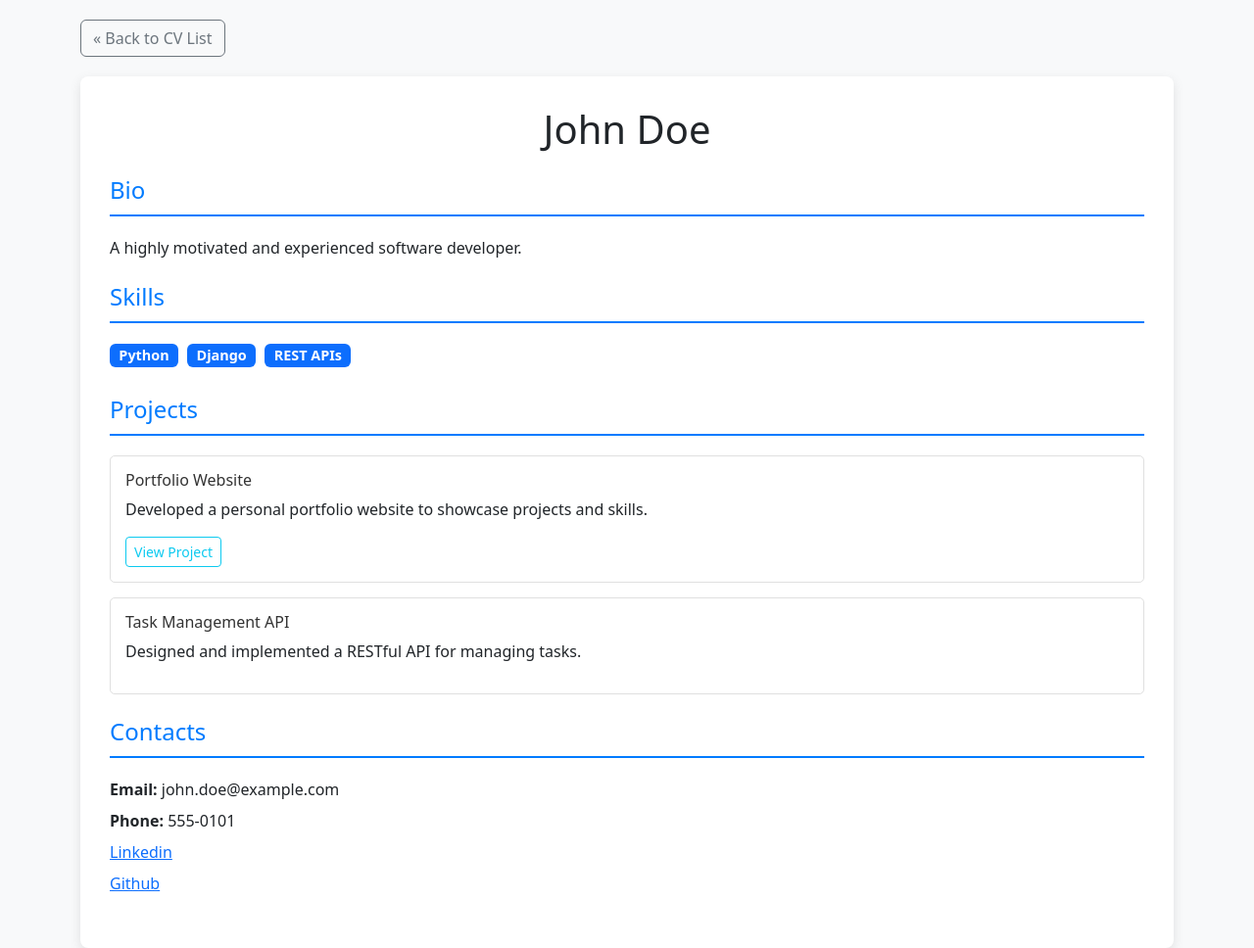
After one commit to NazarChaban/DTEAM-django-prectical-test, a Django app: page /cv/1/ in a window 1280 px wide. The commit adds this page. Shown: the whole page at 98% size. Run offline with Django 5.2, Linux system fonts and the light colour scheme; data comes from the database, SQL or seed files in the repository.

Commit message:
Detail Page View

```diff
--- /dev/null
+++ b/CVProject/main/templates/main/cv_detail.html
@@ -0,0 +1,135 @@
+<!DOCTYPE html>
+<html lang="en">
+<head>
+    <meta charset="UTF-8">
+    <meta name="viewport" content="width=device-width, initial-scale=1.0">
+    <title>{{ cv.firstname }} {{ cv.lastname }} - CV Details</title>
+    <!-- Bootstrap CSS -->
+    <link href="https://cdn.jsdelivr.net/npm/bootstrap@5.3.0-alpha1/dist/css/bootstrap.min.css" rel="stylesheet">
+    <style>
+        body {
+            padding-top: 20px;
+            background-color: #f8f9fa;
+        }
+        .cv-container {
+            background-color: #fff;
+            padding: 30px;
+            border-radius: 8px;
+            box-shadow: 0 4px 12px rgba(0,0,0,0.1);
+        }
+        .section-title {
+            border-bottom: 2px solid #007bff;
+            padding-bottom: 10px;
+            margin-bottom: 20px;
+            color: #007bff;
+        }
+        .skills-list .badge {
+            margin-right: 5px;
+            margin-bottom: 5px;
+            font-size: 0.9em;
+        }
+        .project-card {
+            border: 1px solid #e0e0e0;
+            margin-bottom: 15px;
+            padding: 15px;
+            border-radius: 5px;
+        }
+        .project-card h6 {
+            color: #333;
+        }
+        .contacts-list {
+            list-style-type: none;
+            padding-left: 0;
+        }
+        .contacts-list li {
+            margin-bottom: 8px;
+        }
+        .back-link {
+            margin-bottom: 20px;
+            display: inline-block;
+        }
+    </style>
+</head>
+<body>
+    <div class="container">
+        <a
+            href="{% url 'main:cv_list' %}"
+            class="btn btn-outline-secondary back-link"
+        >
+            &laquo; Back to CV List
+        </a>
+
+        <div class="cv-container">
+            <div class="text-center mb-4">
+                <h1>{{ cv.firstname }} {{ cv.lastname }}</h1>
+            </div>
+
+            {% if cv.bio %}
+            <div class="mb-4">
+                <h4 class="section-title">Bio</h4>
+                <p>{{ cv.bio }}</p>
+            </div>
+            {% endif %}
+
+            {% if cv.skills.all %}
+            <div class="mb-4">
+                <h4 class="section-title">Skills</h4>
+                <div class="skills-list">
+                    {% for skill in cv.skills.all %}
+                        <span class="badge bg-primary">{{ skill.name }}</span>
+                    {% endfor %}
+                </div>
+            </div>
+            {% endif %}
+
+            {% if cv.projects.all %}
+            <div class="mb-4">
+                <h4 class="section-title">Projects</h4>
+                {% for project in cv.projects.all %}
+                    <div class="project-card">
+                        <h6>{{ project.name }}</h6>
+                        {% if project.description %}
+                            <p>{{ project.description }}</p>
+                        {% endif %}
+                        {% if project.link %}
+                            <a
+                                href="{{ project.link }}"
+                                target="_blank"
+                                class="btn btn-sm btn-outline-info"
+                            >
+                                View Project
+                            </a>
+                        {% endif %}
+                    </div>
+                {% endfor %}
+            </div>
+            {% endif %}
+
+            {% if cv.contacts %}
+            <div class="mb-4">
+                <h4 class="section-title">Contacts</h4>
+                <ul class="contacts-list">
+                    {% for key, value in cv.contacts.items %}
+                        <li>
+                            {% if key == 'linkedin' or key == 'github' %}
+                                <a
+                                    href="{{ value }}"
+                                    target="_blank"
+                                >
+                                    {{ key|capfirst }}
+                                </a>
+                            {% else %}
+                                <strong>{{ key|capfirst }}:</strong>
+                                {{ value }}
+                            {% endif %}
+                        </li>
+                    {% endfor %}
+                </ul>
+            </div>
+            {% endif %}
+        </div>
+    </div>
+
+    <script src="https://cdn.jsdelivr.net/npm/bootstrap@5.3.0-alpha1/dist/js/bootstrap.bundle.min.js"></script>
+</body>
+</html>
--- a/CVProject/main/urls.py
+++ b/CVProject/main/urls.py
@@ -5,4 +5,5 @@ app_name = 'main'
 
 urlpatterns = [
     path('', views.cv_list_view, name='cv_list'),
+    path('cv/<int:cv_id>/', views.cv_detail_view, name='cv_detail'),
 ]
--- a/CVProject/main/views.py
+++ b/CVProject/main/views.py
@@ -1,4 +1,4 @@
-from django.shortcuts import render
+from django.shortcuts import render, get_object_or_404
 from .models import CV
 
 
@@ -8,3 +8,14 @@ def cv_list_view(request):
         'cvs': cvs
     }
     return render(request, 'main/cv_list.html', context)
+
+
+def cv_detail_view(request, cv_id):
+    cv = get_object_or_404(
+        CV.objects.prefetch_related('skills', 'projects'),
+        pk=cv_id
+    )
+    context = {
+        'cv': cv
+    }
+    return render(request, 'main/cv_detail.html', context)
```
Also changed, not shown: CVProject/main/templates/main/cv_list.html (+6 -1 lines).
